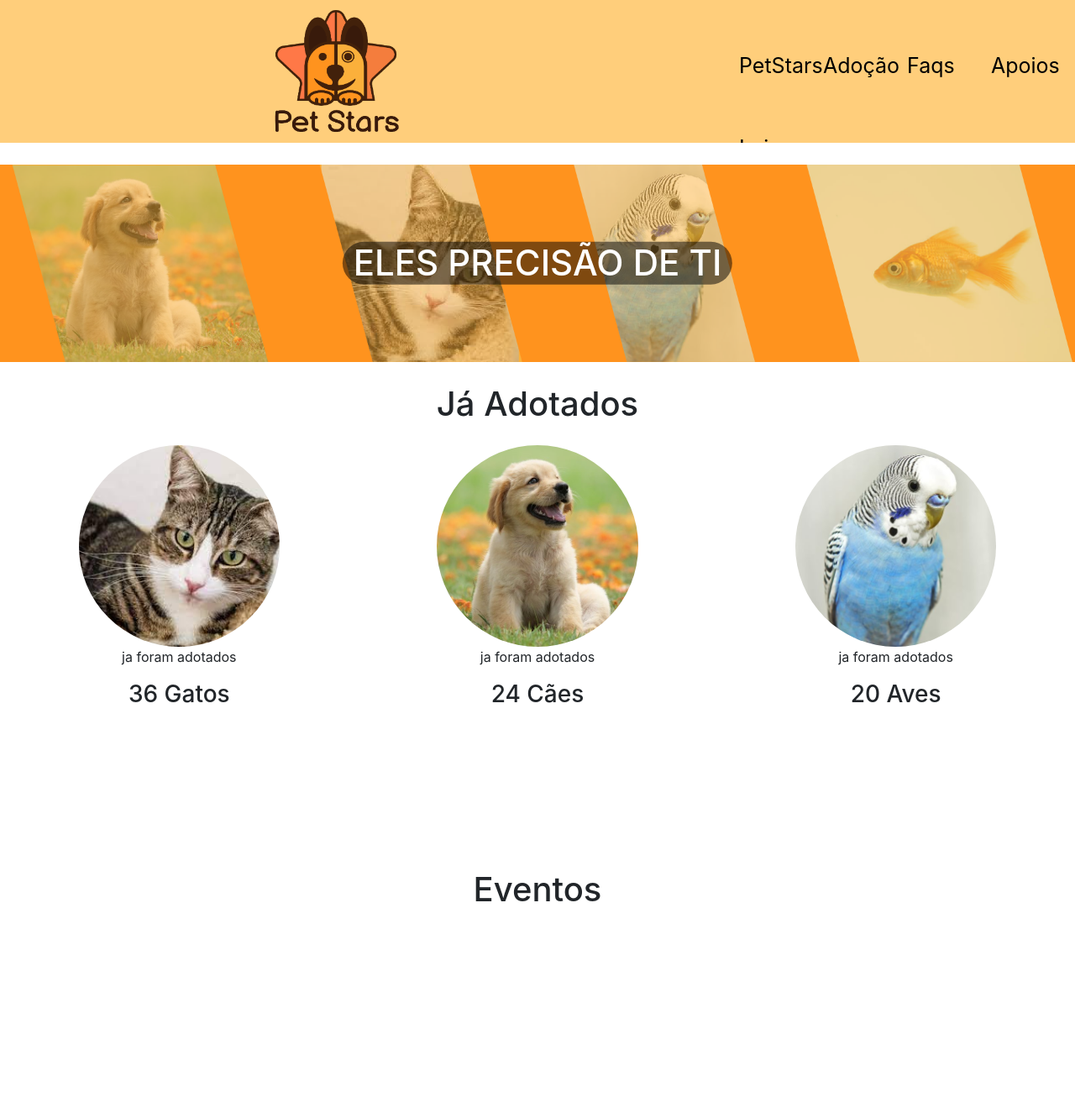
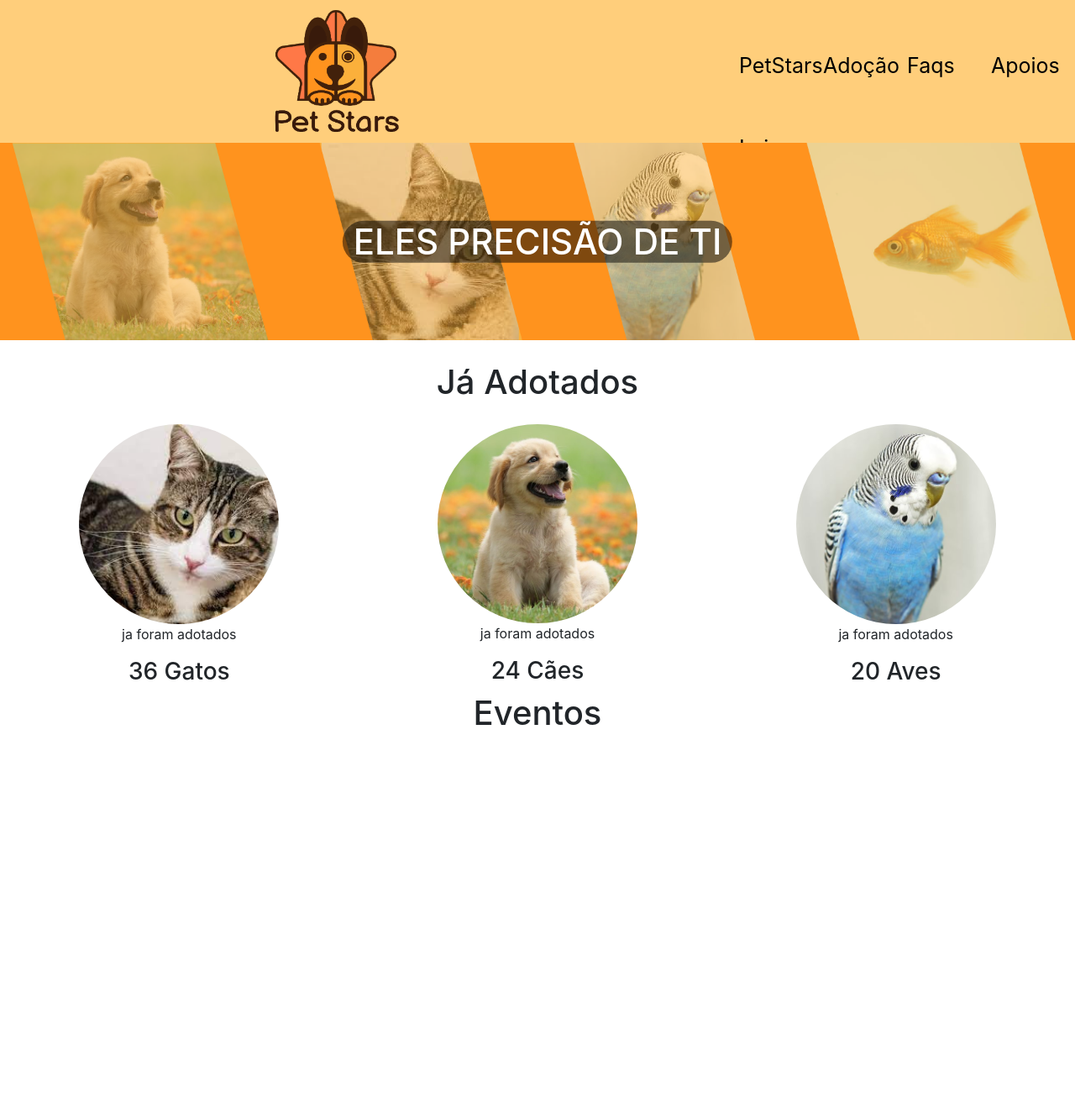
Before and after one commit to DamiaoGranada/PetStars, a Laravel app: page / in a window 1280 px wide. Shown: the top 1331 px of the page at 84% size. Run offline with Laravel 8, Linux system fonts and the light colour scheme; some libraries are stand-ins or nearby versions.

Commit message:
atualizacao home

```diff
--- a/public/css/home.css
+++ b/public/css/home.css
@@ -23,10 +23,6 @@
     font-size:calc(8px + 2.5vw) !important;
 }
 .imagens{
-    max-width: 100%;
-    height:50%;
-}
-
-@media screen {
+    width: 60%;
 
 }
--- a/resources/views/gm/Home.blade.php
+++ b/resources/views/gm/Home.blade.php
@@ -17,11 +17,11 @@
 
 <div class="vazio"></div>
 
- <div class="container-fluid">
+ <div class=" container-fluid">
 
-    <div id class="row">
+    <div class="row">
 
-        <div class=" col-4 text-center">
+        <div class="  col-12 col-md-4 text-center">
 
         <img  class="imagens rounded-circle align-middle" src="fotos/cat.jpg" alt="">
 
@@ -33,7 +33,7 @@
 
         </div>
 
-        <div class="col-4 text-center">
+        <div class="  col-12 col-md-4 text-center">
 
         <img  class="imagens rounded-circle align-middle" src="fotos/cao.jpg" alt="">
 
@@ -43,9 +43,10 @@
 
 
 
+
         </div>
 
-        <div class=" col-4 text-center">
+        <div class="  col-12 col-md-4 text-center">
 
         <img  class="imagens rounded-circle align-middle" src="fotos/bird.jpg" alt="">
 
@@ -61,13 +62,9 @@
 
  </div>
 
- <div class="vazio"></div>
-
-<div class="conteiner">
 
 <h2 id="title2"class="text-center">Eventos</h2>
 
-</div>
 
 <div class="vazio"></div>
 
--- a/resources/views/master.blade.php
+++ b/resources/views/master.blade.php
@@ -29,8 +29,6 @@
 
 
 
-<div class="vazio"></div>
-
 @yield('content')
 
 
```
